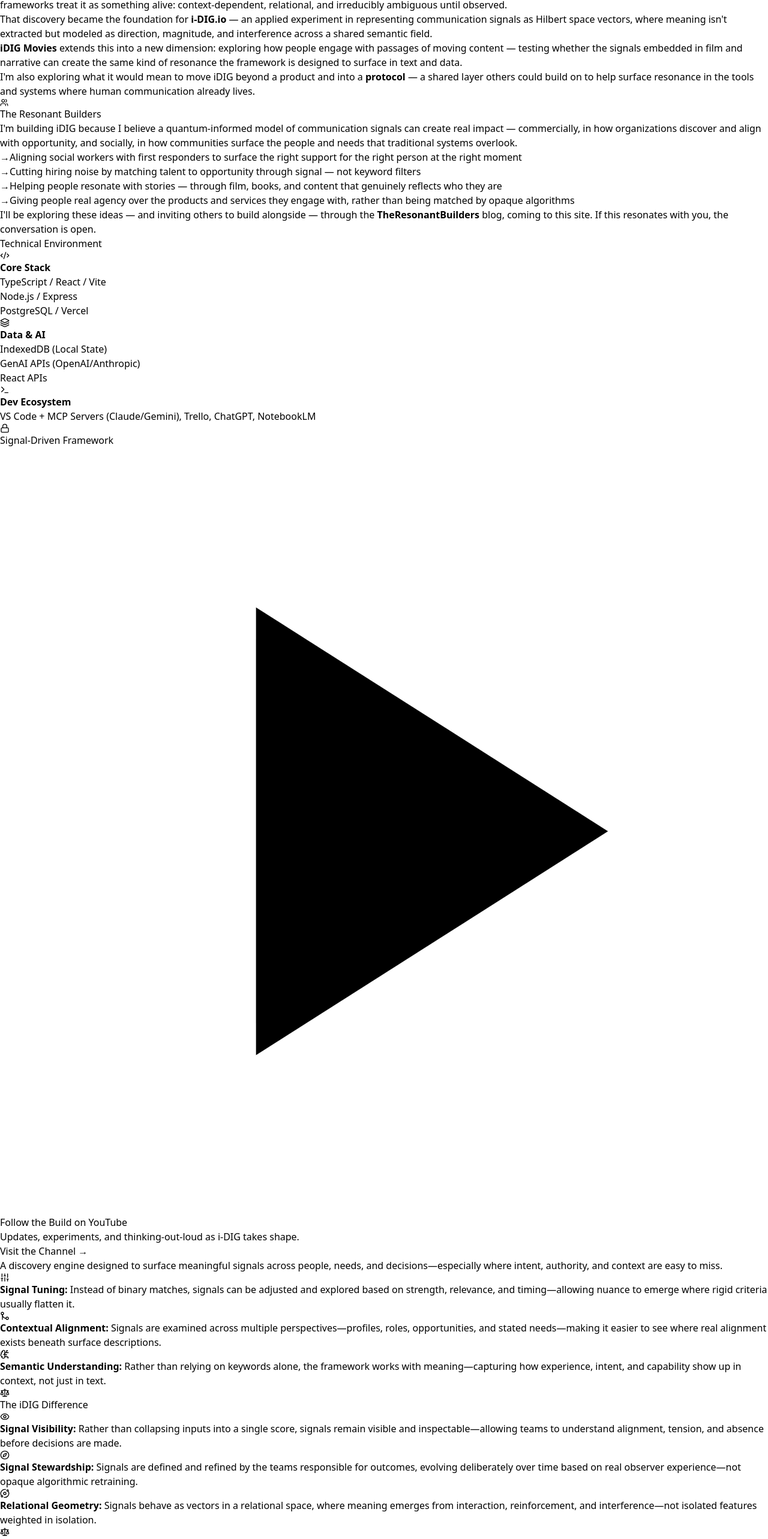
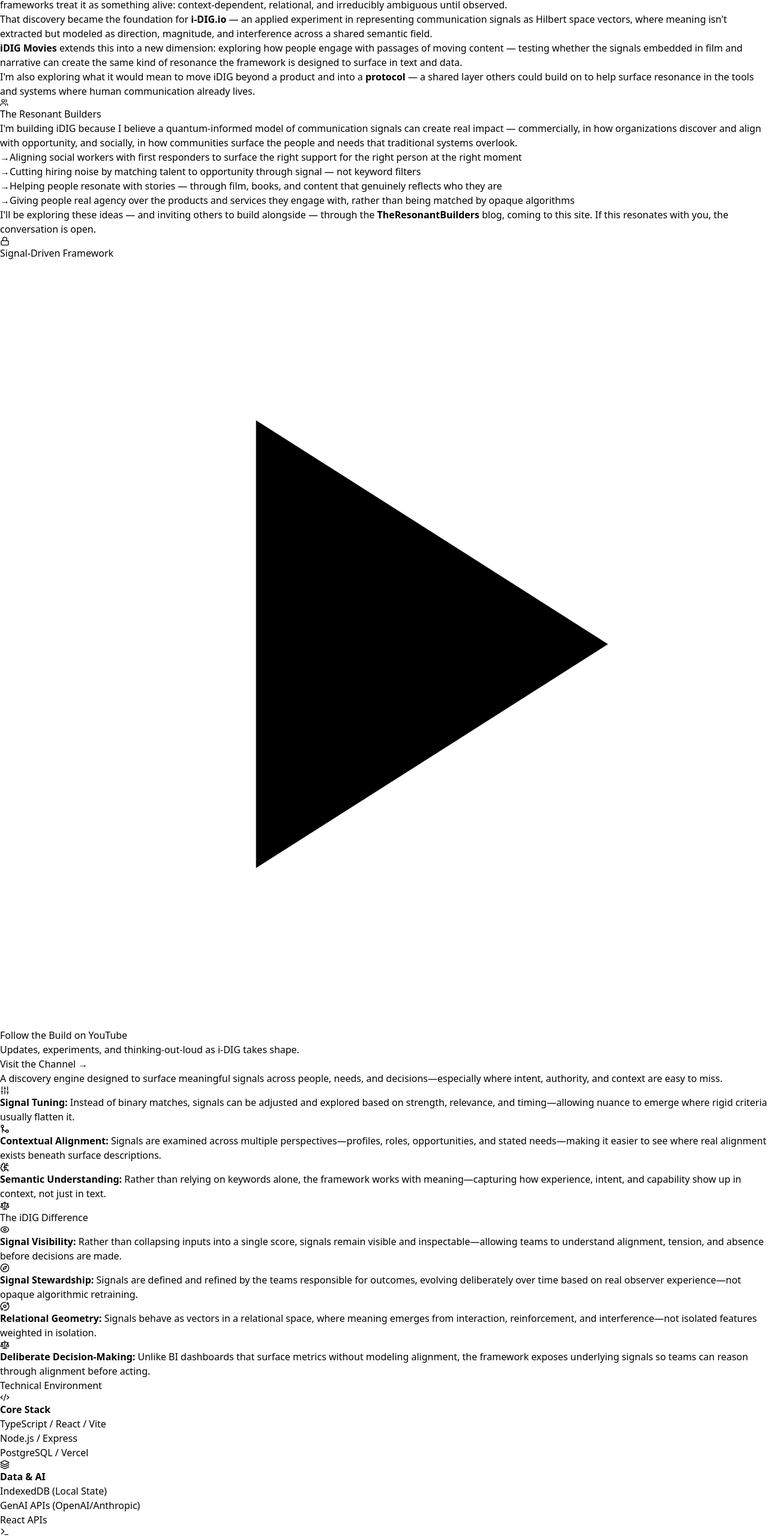
Before and after one commit to theresonantbuilder/idig_website, a React (Vite) app: page / in a window 1280 px wide. Shown: the part 230-2796 px from the top of the page at 60% size. Built offline with nearby package versions, Linux system fonts and the light colour scheme.

Commit message:
updated technical environment section, removing specific tools and services to focus on the core concepts and approach of the project.

```diff
--- a/src/pages/HomeSignalDriven.tsx
+++ b/src/pages/HomeSignalDriven.tsx
@@ -79,14 +79,6 @@ export default function HomeSignalDriven() {
                   <p className="text-sm leading-relaxed text-slate-500">I'll be exploring these ideas — and inviting others to build alongside — through the <strong className="text-slate-400">TheResonantBuilders</strong> blog, coming to this site. If this resonates with you, the conversation is open.</p>
                 </div>
 
-                <div className="bg-slate-800/50 rounded-lg p-6 border border-slate-700">
-                  <h3 className="text-blue-400 text-xs font-bold uppercase tracking-widest mb-4">Technical Environment</h3>
-                  <div className="grid grid-cols-2 gap-6 text-sm">
-                    <div><div className="flex items-center text-slate-200 mb-2"><Code2 size={16} className="mr-2 text-blue-500" /><strong>Core Stack</strong></div><ul className="text-slate-500 space-y-1 ml-6"><li>TypeScript / React / Vite</li><li>Node.js / Express</li><li>PostgreSQL / Vercel</li></ul></div>
-                    <div><div className="flex items-center text-slate-200 mb-2"><Layers size={16} className="mr-2 text-emerald-500" /><strong>Data & AI</strong></div><ul className="text-slate-500 space-y-1 ml-6"><li>IndexedDB (Local State)</li><li>GenAI APIs (OpenAI/Anthropic)</li><li>React APIs</li></ul></div>
-                    <div className="col-span-2"><div className="flex items-center text-slate-200 mb-2"><Terminal size={16} className="mr-2 text-purple-500" /><strong>Dev Ecosystem</strong></div><p className="text-slate-500 ml-6">VS Code + MCP Servers (Claude/Gemini), Trello, ChatGPT, NotebookLM</p></div>
-                  </div>
-                </div>
               </div>
 
               <div className="flex flex-col gap-6">
@@ -160,6 +152,25 @@ export default function HomeSignalDriven() {
 
 
             </div>
+
+            {/* TECHNICAL ENVIRONMENT - FULL WIDTH */}
+            <div className="mt-12 pt-8 border-t border-slate-700">
+              <h3 className="text-blue-400 text-xs font-bold uppercase tracking-widest mb-6 text-center">Technical Environment</h3>
+              <div className="grid grid-cols-1 md:grid-cols-3 gap-6 text-sm">
+                <div className="bg-slate-800/50 rounded-lg p-6 border border-slate-700">
+                  <div className="flex items-center text-slate-200 mb-3"><Code2 size={16} className="mr-2 text-blue-500" /><strong>Core Stack</strong></div>
+                  <ul className="text-slate-500 space-y-1 ml-6"><li>TypeScript / React / Vite</li><li>Node.js / Express</li><li>PostgreSQL / Vercel</li></ul>
+                </div>
+                <div className="bg-slate-800/50 rounded-lg p-6 border border-slate-700">
+                  <div className="flex items-center text-slate-200 mb-3"><Layers size={16} className="mr-2 text-emerald-500" /><strong>Data & AI</strong></div>
+                  <ul className="text-slate-500 space-y-1 ml-6"><li>IndexedDB (Local State)</li><li>GenAI APIs (OpenAI/Anthropic)</li><li>React APIs</li></ul>
+                </div>
+                <div className="bg-slate-800/50 rounded-lg p-6 border border-slate-700">
+                  <div className="flex items-center text-slate-200 mb-3"><Terminal size={16} className="mr-2 text-purple-500" /><strong>Dev Ecosystem</strong></div>
+                  <p className="text-slate-500 ml-6">VS Code + MCP Servers (Claude/Gemini), Trello, ChatGPT, NotebookLM</p>
+                </div>
+              </div>
+            </div>
           </div>
         </section>
 
```
